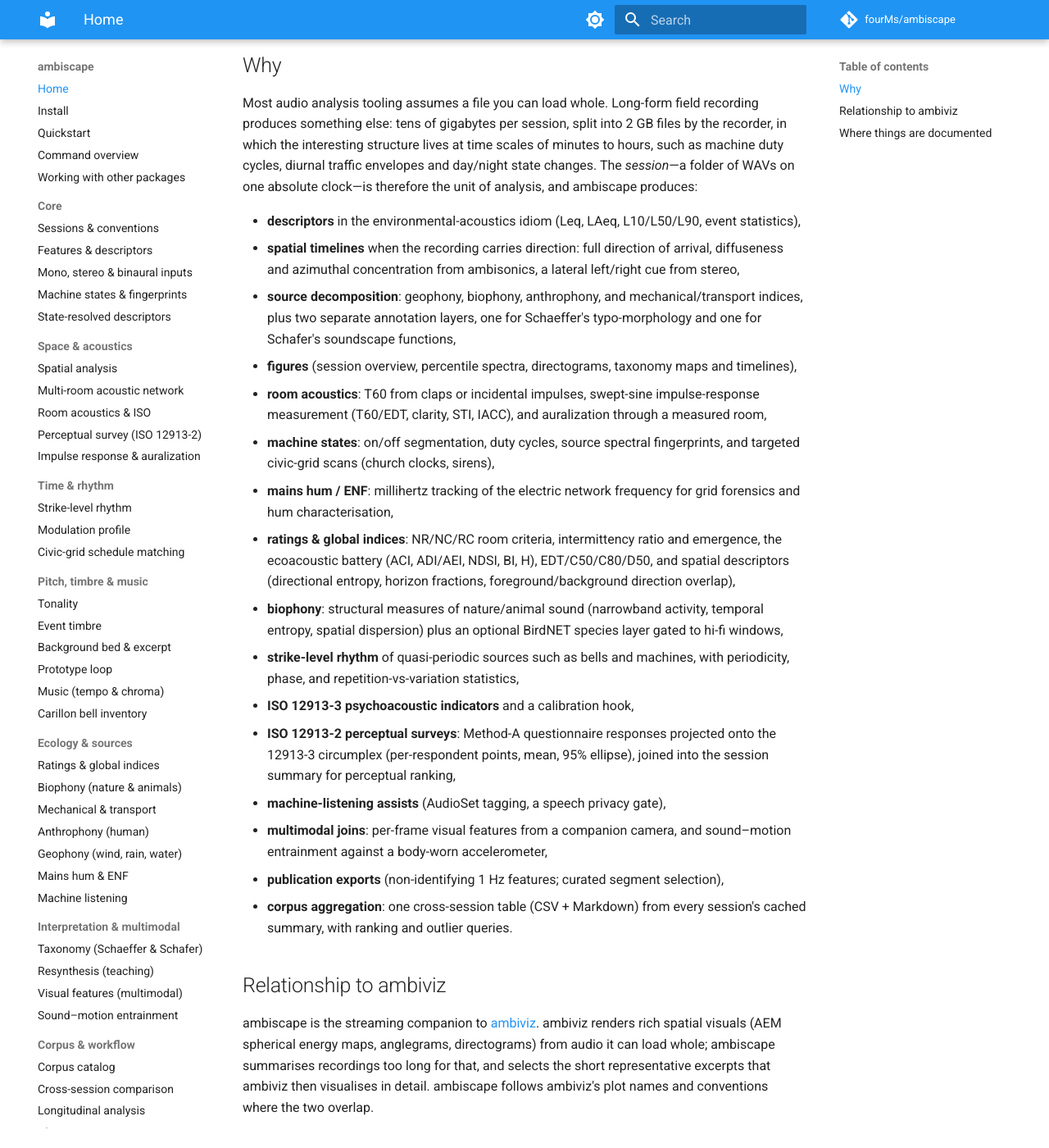
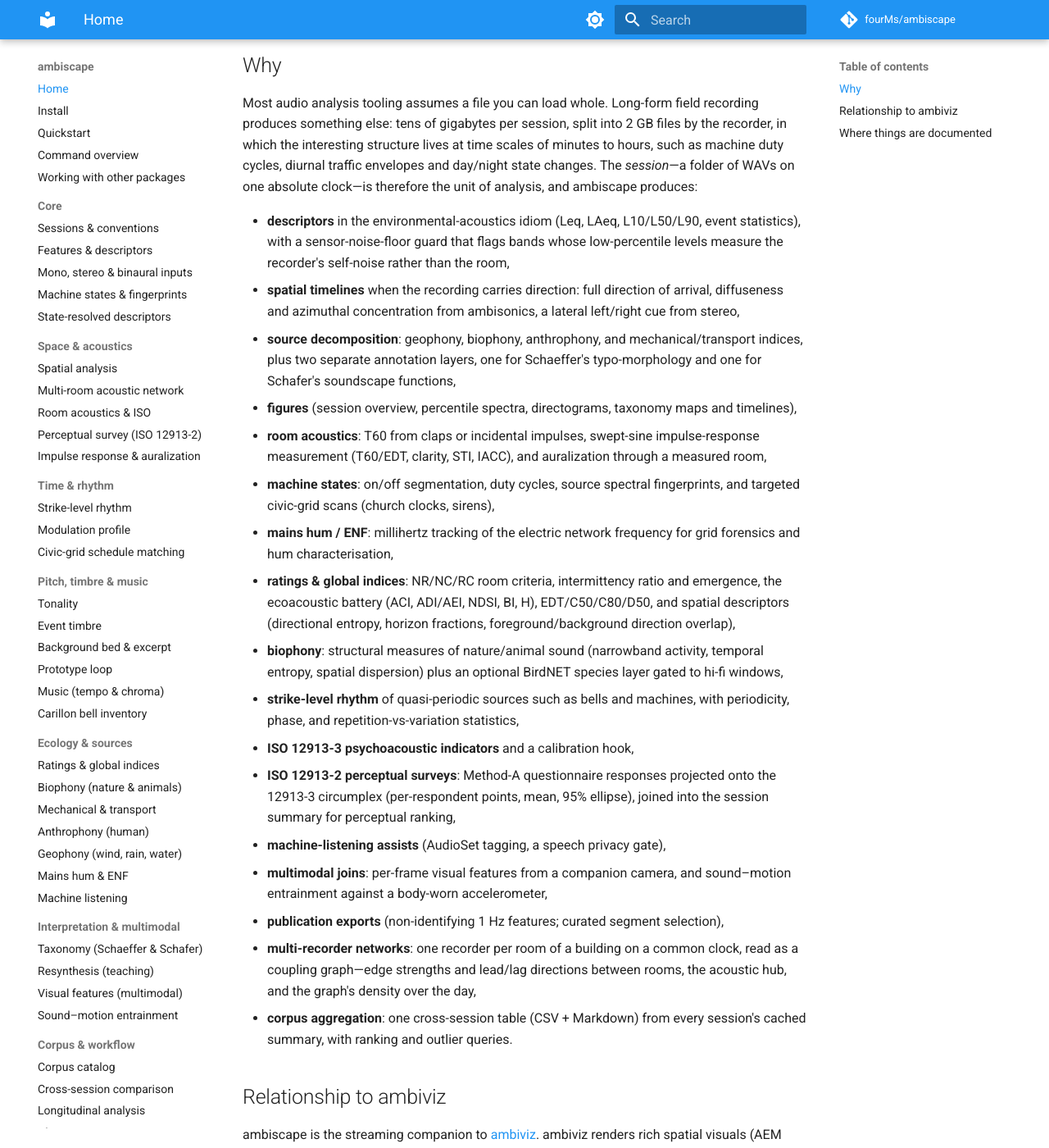
Before and after one commit to fourMs/ambiscape, an MkDocs documentation site: the page built from docs/index.md, in a window 1280 px wide and 1400 px high, scrolled down 885 px. Shown: the whole window at 82% size. Built offline with MkDocs 1.6.1 and Material for MkDocs 9.7.7, drawn with Linux system fonts in a browser that asks for light colours; comment, search, counter and statistics services are not loaded.

Commit message:
Fold the network module and floor guard into the user-facing docs
README gains one line on multi-recorder building networks; the docs
index gains the network paradigm bullet and notes the sensor-noise-floor
guard beside the percentile levels; compare and spatial cross-link the
network guide (same place across occasions, versus rooms within one
occasion, versus directions within one room). A genuine network.png is
generated from a synthetic three-room house (kitchen leads hall by
0.5 s, bedroom uncoupled, activity stopping so the density timeline
shows the house decoupling), added to generate_figures.py so the figure
regenerates with the rest.

Co-Authored-By: Claude Fable 5 <noreply@anthropic.com>
Claude-Session: https://claude.ai/code/session_01TZ1T9cWFjCD93GdVrYmM4m

```diff
--- a/docs/index.md
+++ b/docs/index.md
@@ -22,7 +22,9 @@ folder of WAVs on one absolute clock—is therefore the unit of analysis,
 and ambiscape produces:
 
 - **descriptors** in the environmental-acoustics idiom (Leq, LAeq,
-  L10/L50/L90, event statistics),
+  L10/L50/L90, event statistics), with a sensor-noise-floor guard that
+  flags bands whose low-percentile levels measure the recorder's
+  self-noise rather than the room,
 - **spatial timelines** when the recording carries direction: full
   direction of arrival, diffuseness and azimuthal concentration from
   ambisonics, a lateral left/right cue from stereo,
@@ -56,6 +58,10 @@ and ambiscape produces:
   and sound–motion entrainment against a body-worn accelerometer,
 - **publication exports** (non-identifying 1 Hz features; curated segment
   selection),
+- **multi-recorder networks**: one recorder per room of a building on a
+  common clock, read as a coupling graph—edge strengths and lead/lag
+  directions between rooms, the acoustic hub, and the graph's density
+  over the day,
 - **corpus aggregation**: one cross-session table (CSV + Markdown) from
   every session's cached summary, with ranking and outlier queries.
 
```
Also changed, not shown: README.md (+2 -2 lines), docs/generate_figures.py (+51 -0 lines), docs/guide/compare.md (+3 -0 lines), docs/guide/network.md (+7 -1 lines), docs/guide/spatial.md (+5 -0 lines), docs/img/network.png (added).
